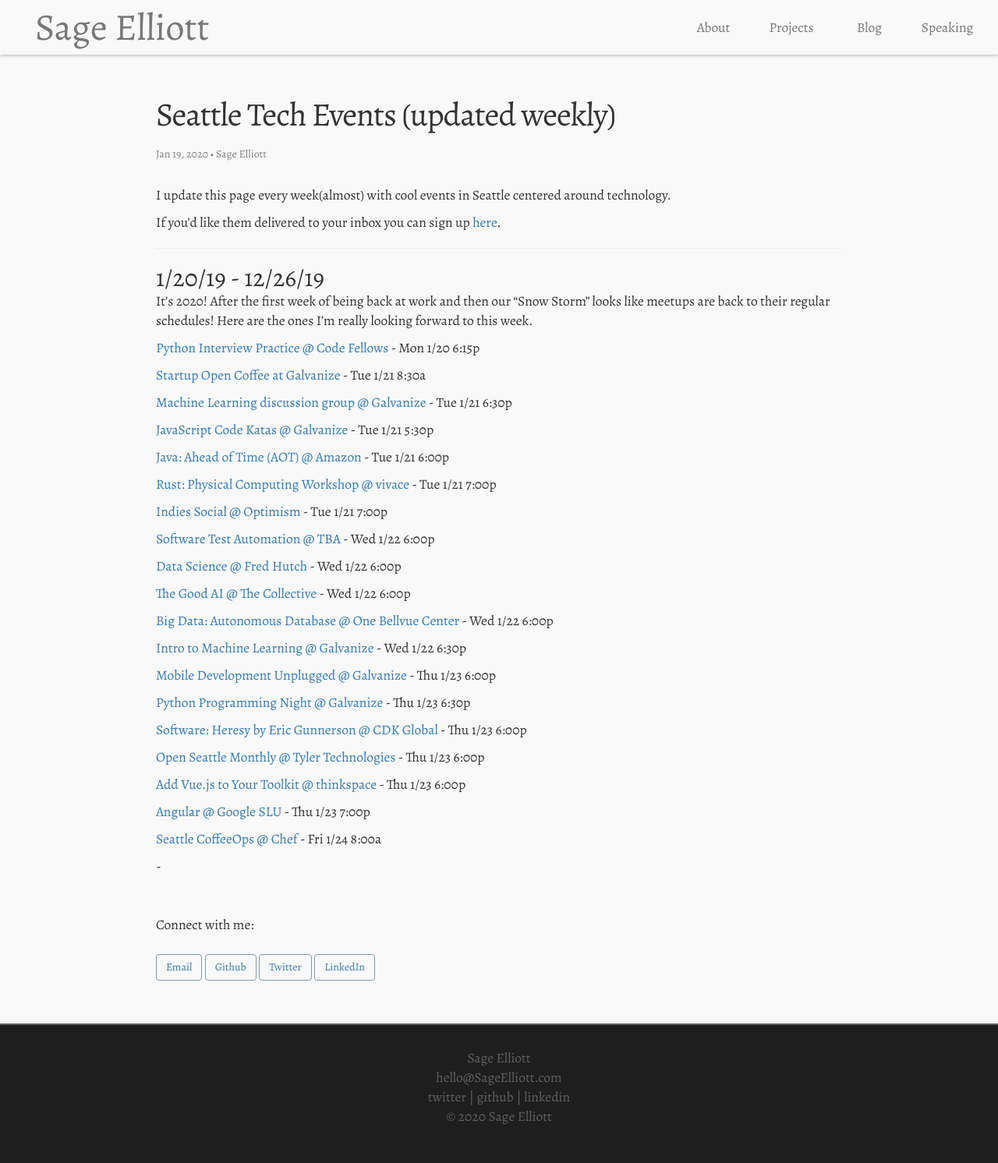
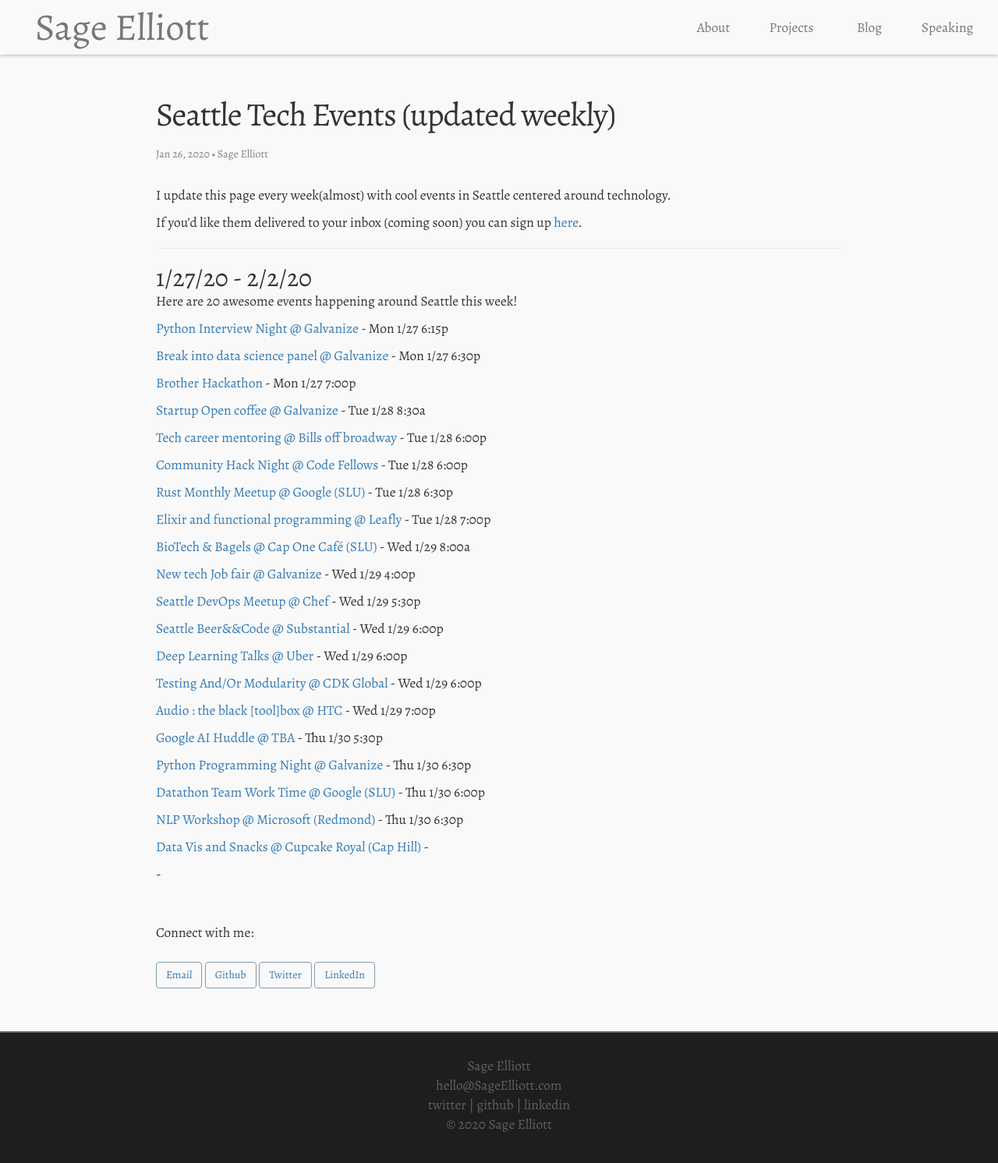
Before and after one commit to sagecodes/sage-blog, a Jekyll site: the page built from _posts/blog/event-posts/2019-8-26-meetups.markdown, in a window 1280 px wide. Shown: the top 1492 px of the page at 78% size. Built offline with Jekyll 4.4.1, drawn with Linux system fonts in a browser that asks for light colours; nearby versions of some CDN libraries; some web fonts are replaced.

Commit message:
update weekly events

```diff
--- a/_posts/blog/event-posts/2019-8-26-meetups.markdown
+++ b/_posts/blog/event-posts/2019-8-26-meetups.markdown
@@ -2,7 +2,7 @@
 layout: post
 title:  "Seattle Tech Events (updated weekly)"
 permalink: /seattle-tech-events
-date:   2020-01-19
+date:   2020-01-26
 categories: post
 tags: events seattle
 author: Sage Elliott
@@ -11,49 +11,50 @@
 
 I update this page every week(almost) with cool events in Seattle centered around technology.
 
-If you'd like them delivered to your inbox you can sign up [here](https://mailchi.mp/32d244a64668/techseattle).
+If you'd like them delivered to your inbox (coming soon) you can sign up [here](https://mailchi.mp/32d244a64668/techseattle).
 
 -------
 
-## 1/20/19 - 12/26/19
+## 1/27/20 - 2/2/20
 
-It's 2020! After the first week of being back at work and then our "Snow Storm" looks like meetups are back to their regular schedules! Here are the ones I'm really looking forward to this week.
+Here are 20 awesome events happening around Seattle this week!
 
+[Python Interview Night @ Galvanize](https://www.meetup.com/PSPPython/events/prbjdrybccbkc/) - Mon 1/27 6:15p
 
-[Python Interview Practice @ Code Fellows](https://www.meetup.com/PSPPython/events/krbjdrybccbbc/) - Mon 1/20 6:15p
+[Break into data science panel @ Galvanize](https://www.eventbrite.com/e/break-into-data-science-panel-discussion-and-info-session-galvanize-seattle-tickets-89292876397) - Mon 1/27 6:30p
 
-[Startup Open Coffee at Galvanize](https://www.meetup.com/PSPPython/events/267516377/) - Tue 1/21 8:30a
+[Brother Hackathon](https://www.meetup.com/Brother-Hackathon-Seattle/events/267940592) - Mon 1/27 7:00p
 
-[Machine Learning discussion group @ Galvanize](https://www.meetup.com/PSPPython/events/267516377/) - Tue 1/21 6:30p
+[Startup Open coffee @ Galvanize](https://www.meetup.com/Seattle-Startups-Open-Coffee/events/xftnplybccblc/) - Tue 1/28 8:30a
 
-[JavaScript Code Katas @ Galvanize](https://www.meetup.com/seattlejshackers/events/267254618/) - Tue 1/21 5:30p
+[Tech career mentoring @ Bills off broadway](https://www.meetup.com/Seattle-Tech-Mentors/events/nrmthrybccblc/) - Tue 1/28 6:00p
 
-[Java: Ahead of Time (AOT) @ Amazon](https://www.meetup.com/seajug/events/267391646/) - Tue 1/21 6:00p
+[Community Hack Night @ Code Fellows](https://www.meetup.com/openseattle/events/fzphnrybccblc/) - Tue 1/28 6:00p
 
-[Rust: Physical Computing Workshop @ vivace](https://www.meetup.com/Seattle-Rust-Meetup/events/267538087/) - Tue 1/21 7:00p
+[Rust Monthly Meetup @ Google (SLU)](https://www.meetup.com/Seattle-Rust-Meetup/events/prbtdrybccbsb/) - Tue 1/28 6:30p
 
-[Indies Social @ Optimism](https://www.meetup.com/SeattleIndies/events/djtvjpybccbcc/) - Tue 1/21 7:00p
+[Elixir and functional programming @ Leafly](https://www.meetup.com/Seattle-Elixir-Programming-Meetup/events/267909556/) - Tue 1/28 7:00p
 
-[Software Test Automation @ TBA](https://www.meetup.com/TestPro-Seattle/events/264625678/) - Wed 1/22 6:00p
+[BioTech & Bagels @ Cap One Café (SLU)](https://www.meetup.com/Seattle-BioTech-Bagels-Morning-Meetup/events/mkbwkrybccbmc/) - Wed 1/29 8:00a
 
-[Data Science @ Fred Hutch](https://www.meetup.com/Seattle-WiDS-Meetup/events/266965964/) - Wed 1/22 6:00p
+[New tech Job fair @ Galvanize](https://www.meetup.com/NewTechSeattle/events/266613742/) - Wed 1/29 4:00p
 
-[The Good AI @ The Collective](https://www.meetup.com/TheGoodAI/events/267700451/) - Wed 1/22 6:00p
+[Seattle DevOps Meetup @ Chef](https://www.meetup.com/Seattle-DevOps-Meetup/events/266467729/) - Wed 1/29 5:30p
 
-[Big Data: Autonomous Database @ One Bellvue Center](https://www.meetup.com/Big-Data-Bellevue-BDB/events/fxbnllybccbtb/) - Wed 1/22 6:00p
+[Seattle Beer&&Code @ Substantial](https://www.meetup.com/Beer-Code-Seattle/events/dfmznnybccbmc/) - Wed 1/29 6:00p
 
-[Intro to Machine Learning @ Galvanize](https://www.eventbrite.com/e/intro-to-machine-learning-tickets-86875154927) - Wed 1/22 6:30p
+[Deep Learning Talks @ Uber](https://www.eventbrite.com/e/seattle-applied-deep-learning-january-2020-tickets-89327792833) - Wed 1/29 6:00p
 
-[Mobile Development Unplugged @ Galvanize](https://www.meetup.com/mobiletea-seattle/events/267733742/) - Thu 1/23 6:00p
+[Testing And/Or Modularity @ CDK Global](https://www.meetup.com/seattle-software-craftsmanship/events/268072625/) - Wed 1/29 6:00p
 
-[Python Programming Night @ Galvanize](https://www.meetup.com/PSPPython/events/267998132/) - Thu 1/23 6:30p
+[Audio : the black [tool]box @ HTC](https://www.meetup.com/Seattle-Unity3D/events/267976312/) - Wed 1/29 7:00p
 
-[Software: Heresy by Eric Gunnerson @ CDK Global](https://www.meetup.com/seattle-software-craftsmanship/events/nhjtqqybccbfc/) - Thu 1/23 6:00p
+[Google AI Huddle @ TBA](https://www.meetup.com/Google-AI-Huddle-Seattle/events/268162839/) - Thu 1/30 5:30p
 
-[Open Seattle Monthly @ Tyler Technologies](https://www.meetup.com/openseattle/events/dnpxlrybccbdc/) - Thu 1/23 6:00p
+[Python Programming Night @ Galvanize](https://www.meetup.com/PSPPython/events/267972652/) - Thu 1/30 6:30p
 
-[Add Vue.js to Your Toolkit @ thinkspace](https://www.meetup.com/free-code-camp-sea/events/267708754/) - Thu 1/23 6:00p
+[Datathon Team Work Time @ Google (SLU)](https://www.meetup.com/Seattle-WiDS-Meetup/events/gznwmrybccbnc/) - Thu 1/30 6:00p
 
-[Angular @ Google SLU](https://www.meetup.com/Angular-Seattle/events/267787889/) - Thu 1/23 7:00p
+[NLP Workshop @ Microsoft (Redmond)](https://www.meetup.com/Seattle-Artificial-Intelligence-Workshops/events/267627486/) - Thu 1/30 6:30p
 
-[Seattle CoffeeOps @ Chef](https://www.meetup.com/Seattle-CoffeeOps/events/kgmkbqybccbgc/) - Fri 1/24 8:00a
+[Data Vis and Snacks @ Cupcake Royal (Cap Hill)](https://www.meetup.com/Data-Viz-Jam-Sessions/events/268025382/) -
```
